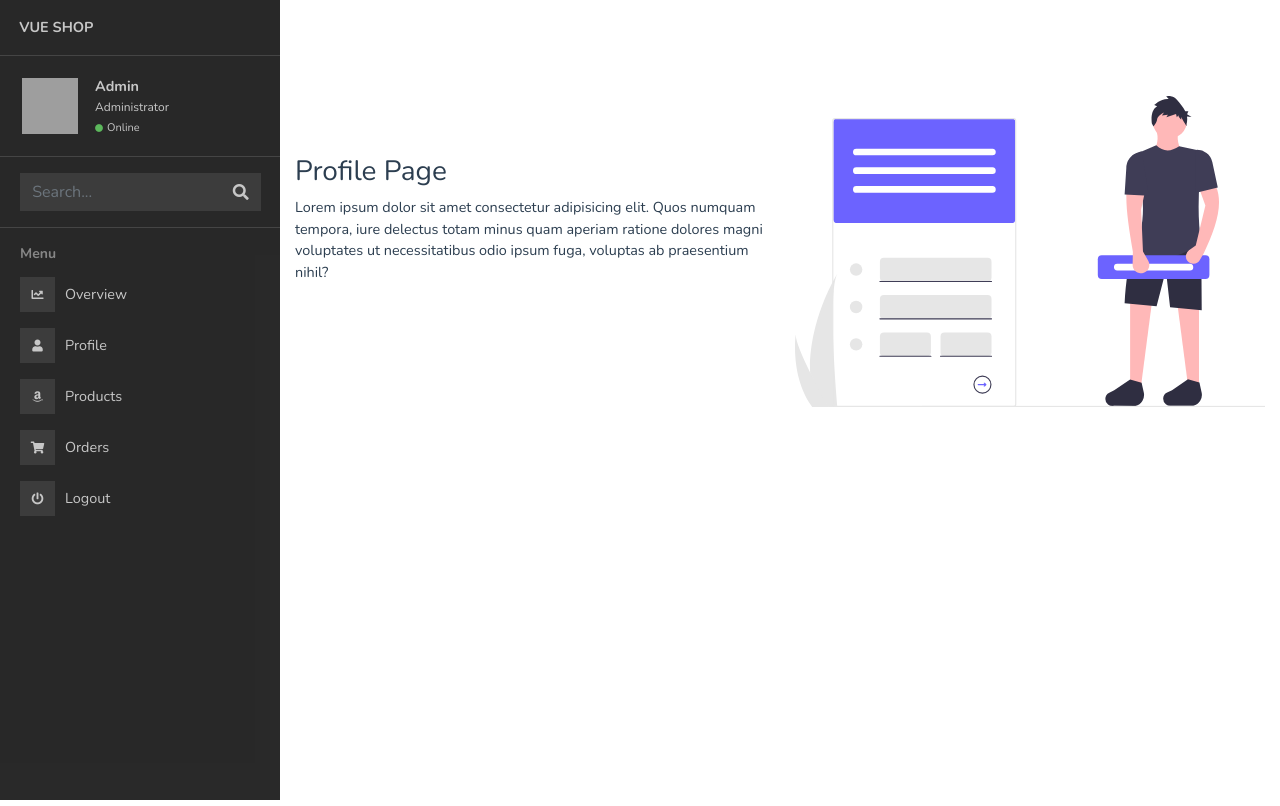
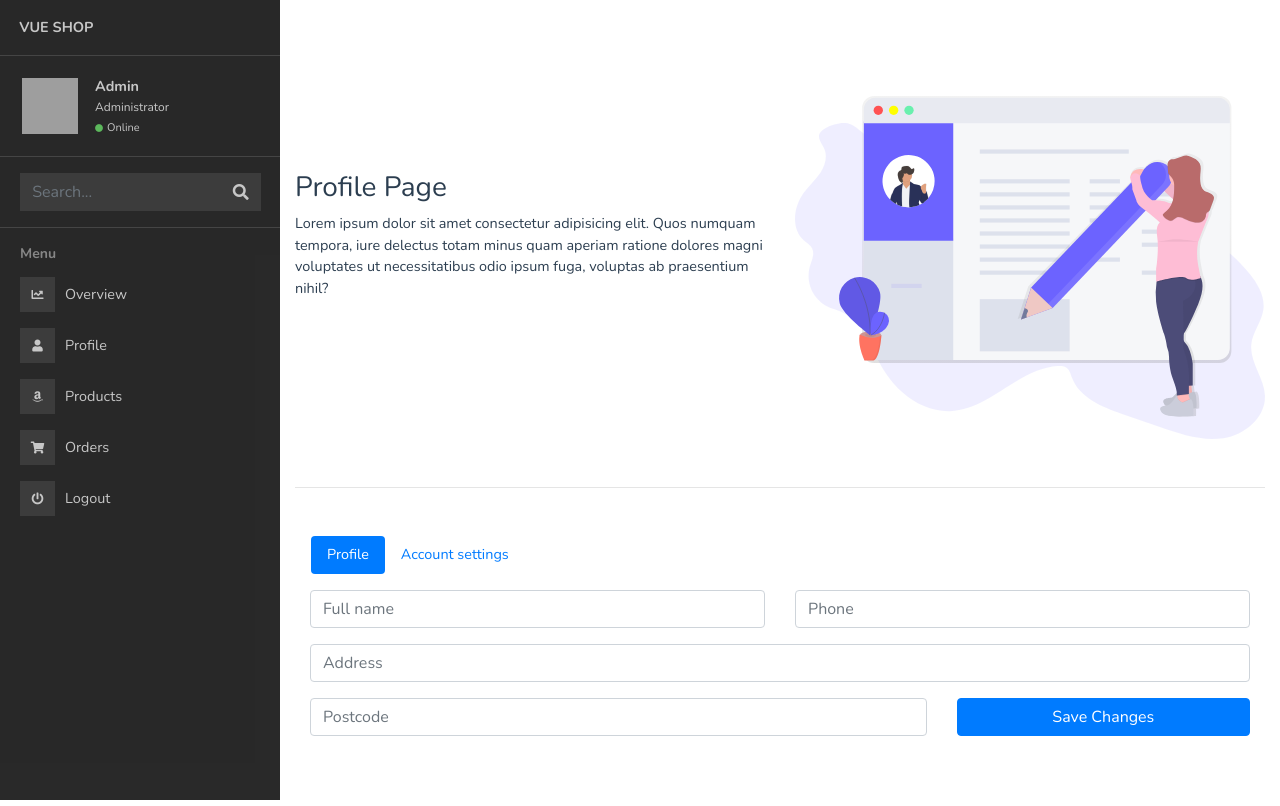
Before and after one commit to AdeWang0629/Vue_Shop, a Vue app: page /admin/profile in a window 1280 px wide. Built offline with nearby package versions, Linux system fonts and the light colour scheme; no server answers; sample sign-in values are in the browser's storage; grey boxes are pictures that could not be loaded; what vue-firestore would draw is missing.

Commit message:
Profile Page Form Created - Just the Design

```diff
--- a/src/components/Profile.vue
+++ b/src/components/Profile.vue
@@ -1,7 +1,7 @@
 <template>
-    <div class="profile">
+    <div class="products">
+        <div class="container">
 
-        <div class="container">
             <div class="intro h-100">
                 <div class="row h-100 justify-content-center align-items-center">
                     <div class="col-md-6">
@@ -15,20 +15,142 @@
                     </div>
                 </div>
             </div>
+
+            <div class="my-5"><hr></div>
+
+            <div class="profile-content">
+                <ul class="nav nav-pills ml-3" id="myTab" role="tablist">
+
+                    <li class="nav-item">
+                        <a class="nav-link active" id="profile-tab" data-toggle="tab" href="#profile" role="tab"
+                            aria-controls="profile" aria-selected="true">Profile</a>
+                    </li>
+
+                    <li class="nav-item">
+                        <a class="nav-link" id="account-tab" data-toggle="tab" href="#account" role="tab"
+                            aria-controls="account" aria-selected="false">Account settings</a>
+                    </li>
+
+                </ul>
+
+                <div class="tab-content mb-5" id="myTabContent">
+                    <div class="tab-pane fade show active pt-3" id="profile" role="tabpanel"
+                        aria-labelledby="profile-tab">
+
+                        <div class="container">
+                            <div class="row">
+
+                                <div class="col-md-6">
+                                    <div class="form-group">
+                                        <input type="text" name="" placeholder="Full name"
+                                            class="form-control">
+                                    </div>
+                                </div>
+
+                                <div class="col-md-6">
+                                    <div class="form-group">
+                                        <input type="text" placeholder="Phone"
+                                            class="form-control">
+                                    </div>
+                                </div>
+
+                                <div class="col-md-12">
+                                    <div class="form-group">
+                                        <input type="text" placeholder="Address"
+                                            class="form-control">
+                                    </div>
+                                </div>
+
+                                <div class="col-md-8">
+                                    <div class="form-group">
+                                        <input type="text" placeholder="Postcode"
+                                            class="form-control">
+                                    </div>
+                                </div>
+
+                                <div class="col-md-4">
+                                    <div class="form-group">
+                                        <input type="submit" value="Save Changes"
+                                            class="btn btn-primary w-100">
+                                    </div>
+                                </div>
+
+                            </div>
+                        </div>
+
+                    </div>
+
+                    <div class="tab-pane fade pt-3" id="account" role="tabpanel" aria-labelledby="account-tab">
+                        <div class="container">
+                            <div class="row">
+
+                                <!-- <div class="col-md-">
+                                    <div class="alert alert-info">
+                                        Please use the Reset password email button for reseting the password. The form
+                                        doens't work currently
+                                    </div>
+                                </div> -->
+                                <div class="col-md-6">
+                                    <div class="form-group">
+                                        <input type="text" placeholder="User name"
+                                            class="form-control">
+                                    </div>
+                                </div>
+                                <div class="col-md-6">
+                                    <div class="form-group">
+                                        <input type="text" placeholder="Email address"
+                                            class="form-control">
+                                    </div>
+                                </div>
+                                <div class="col-md-6">
+                                    <div class="form-group">
+                                        <input type="text" placeholder="New password"
+                                            class="form-control">
+                                    </div>
+                                </div>
+                                <div class="col-md-6">
+                                    <div class="form-group">
+                                        <input type="text" placeholder="Confirm password" class="form-control">
+                                    </div>
+                                </div>
+                                <div class="col-md-4">
+                                    <div class="form-group">
+                                        <input type="file" class="form-control file-btn">
+                                    </div>
+                                </div>
+                                <div class="col-md-4">
+                                    <div class="form-group">
+                                        <input type="submit" value="Save Changes" class="btn btn-primary w-100">
+                                    </div>
+                                </div>
+                                <div class="col-md-4">
+                                    <div class="form-group">
+                                        <input type="button" value="Reset password email"
+                                            class="btn btn-success w-100">
+                                    </div>
+                                </div>
+
+                            </div>
+                        </div>
+                    </div>
+
+                </div>
+            </div>
+
         </div>
-
     </div>
 </template>
 
 <script>
     export default {
         name: 'Profile',
-        props: {
-        }
+        props: {}
     }
 </script>
 
 <!-- Add "scoped" attribute to limit CSS to this component only -->
 <style scoped lang="scss">
-
+    .file-btn {
+        height: 45px;
+    }
 </style>
```
Also changed, not shown: public/img/svg/profile.svg.
